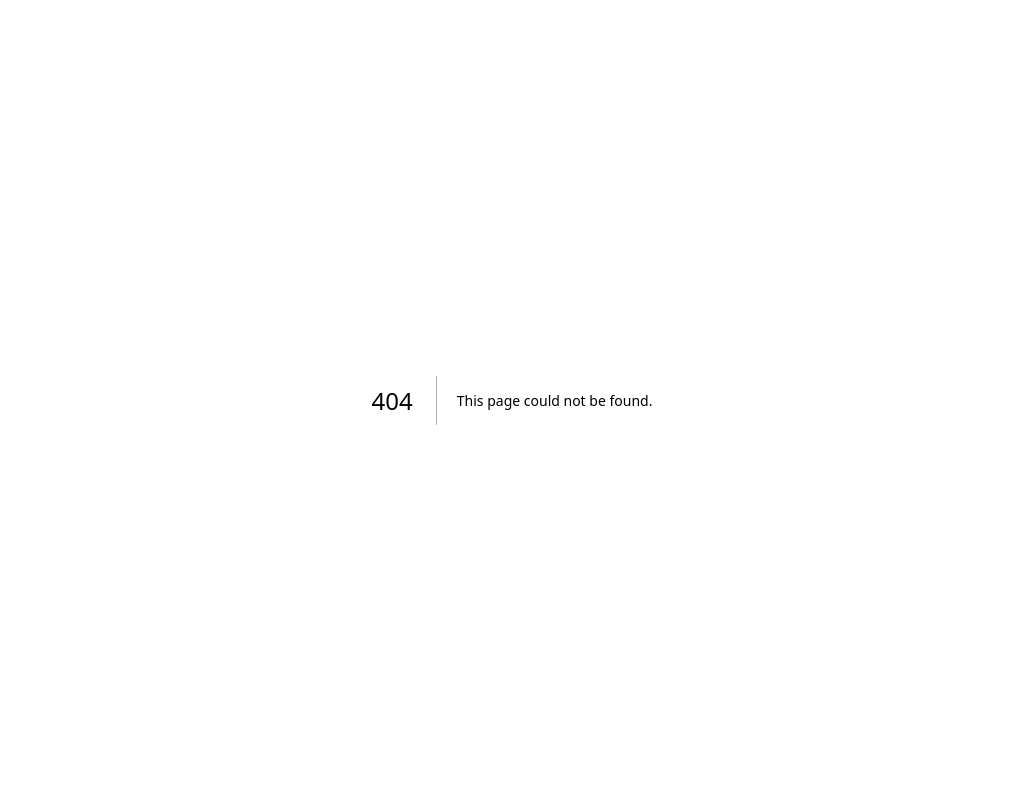
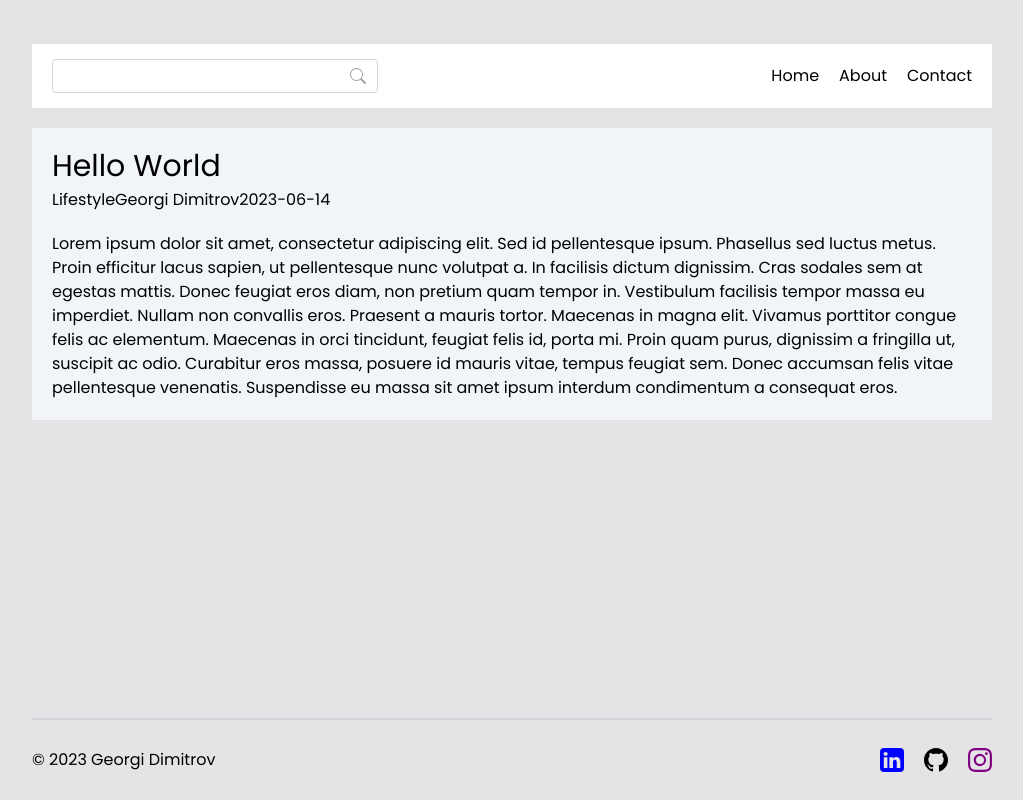
Before and after one commit to GreoN5/personal-blog, a Next.js app: page /posts/1 in a window 1280 px wide. Before the commit this address had no page. Shown: the whole page, without its empty margins (128-1151 px from the left). Built offline with nearby package versions, Linux system fonts and the light colour scheme.

Commit message:
feat: add post page, adjust main layout

```diff
--- a/src/app/layout.tsx
+++ b/src/app/layout.tsx
@@ -2,6 +2,7 @@ import React, { FC } from 'react';
 import { Poppins } from 'next/font/google';
 import { Metadata } from 'next';
 import './globals.css';
+import MainLayout from '@/components/Layout';
 
 const inter = Poppins({
   subsets: ['latin'],
@@ -20,7 +21,9 @@ type Props = {
 const RootLayout: FC<Props> = ({ children }) => {
   return (
     <html lang="en" className="w-full h-full bg-zinc-200">
-      <body className={`${inter.className} w-full h-full`}>{children}</body>
+      <body className={`${inter.className} w-full h-full`}>
+        <MainLayout>{children}</MainLayout>
+      </body>
     </html>
   );
 };
--- a/src/app/page.tsx
+++ b/src/app/page.tsx
@@ -1,26 +1,25 @@
 import React, { FC } from 'react';
+import Link from 'next/link';
 import NavigationBar from '@/components/Navigation';
 import HomeHeading from '@/components/Heading';
 import PostCard from '@/components/Post/PostCard';
 import { posts } from 'mock/post';
-import Footer from '@/components/Footer';
 
 const Home: FC = () => {
   return (
-    <div className="w-full h-full pt-11">
-      <div className="container mx-auto w-3/4">
-        <NavigationBar />
-      </div>
-      <div className="flex container justify-center mx-auto pt-10 pb-20 w-3/4">
+    <>
+      <NavigationBar />
+      <div className="flex justify-center pt-10 pb-20">
         <HomeHeading />
       </div>
-      <div className="grid md:grid-cols-3 gap-5 container mx-auto w-3/4 py-20">
+      <div className="grid md:grid-cols-3 gap-5 py-20">
         {posts.map((post) => (
-          <PostCard key={post.id} post={post} />
+          <Link key={post.id} href={`/posts/${post.id}`}>
+            <PostCard post={post} />
+          </Link>
         ))}
       </div>
-      <Footer />
-    </div>
+    </>
   );
 };
 
--- /dev/null
+++ b/src/app/posts/[id]/page.tsx
@@ -0,0 +1,29 @@
+'use client';
+
+import React, { FC } from 'react';
+import { useParams } from 'next/navigation';
+import { format } from 'date-fns';
+import NavigationBar from '@/components/Navigation';
+import { posts } from 'mock/post';
+
+const PostPage: FC = () => {
+  const params = useParams();
+  const post = posts.find((p) => p.id === Number(params?.id));
+
+  return (
+    <>
+      <NavigationBar />
+      <div className="bg-slate-100 p-5 mt-5">
+        <h1 className="mb-1">{post?.title}</h1>
+        <div className="mb-5">
+          <span>{post?.category}</span>
+          <span>{post?.createdBy}</span>
+          <span>{format(new Date(post?.postedOn || ''), 'yyyy-MM-dd')}</span>
+        </div>
+        <p>{post?.content}</p>
+      </div>
+    </>
+  );
+};
+
+export default PostPage;
--- /dev/null
+++ b/src/app/posts/page.tsx
@@ -0,0 +1,7 @@
+import React, { FC } from 'react';
+
+const PostsPage: FC = () => {
+  return <div></div>;
+};
+
+export default PostsPage;
--- /dev/null
+++ b/src/components/Layout/MainLayout.tsx
@@ -0,0 +1,17 @@
+import React, { FC, ReactNode } from 'react';
+import Footer from '../Footer';
+
+type Props = {
+  children: ReactNode;
+};
+
+const MainLayout: FC<Props> = ({ children }) => {
+  return (
+    <div className="flex flex-col justify-between w-full h-full pt-11">
+      <div className="container mx-auto w-3/4">{children}</div>
+      <Footer />
+    </div>
+  );
+};
+
+export default MainLayout;
--- /dev/null
+++ b/src/components/Layout/index.ts
@@ -0,0 +1,3 @@
+import MainLayout from './MainLayout';
+
+export default MainLayout;
```
